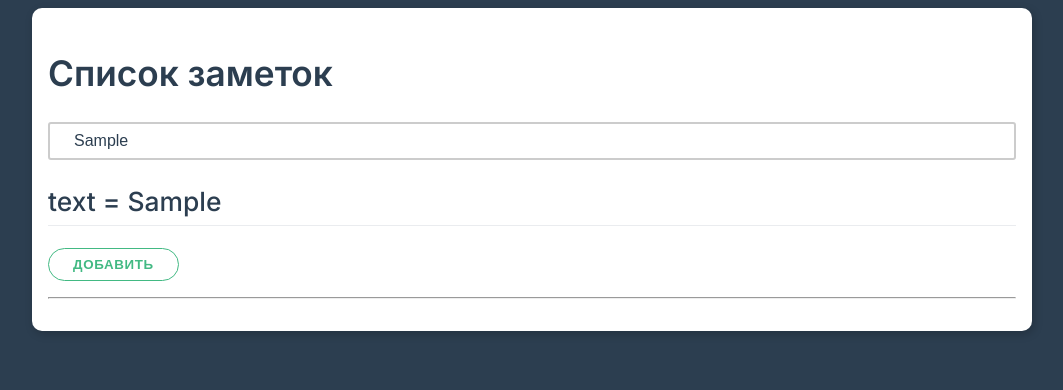
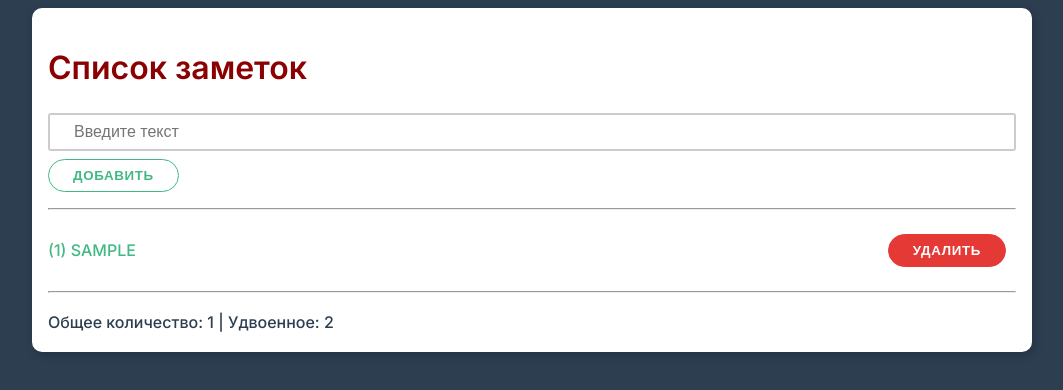
Before and after one commit to Vladislav-Chistyakov/Vue-Vladilen-Minin, a plain HTML site: page index.html in a window 1280 px wide. Both pictures are taken after typing "Sample" into the empty fields and a click on the button "ДОБАВИТЬ". Shown: the whole page, without its empty margins (108-1171 px from the left). Drawn offline with nearby package versions, Linux system fonts and the light colour scheme.

Commit message:
The module is based on the basics of vue.js completed

```diff
--- a/app.js
+++ b/app.js
@@ -4,12 +4,37 @@ const App = {
       title: 'Список заметок',
       placeholderString: 'Введите текст',
       inputValue: '',
+      notes: [],
     }
   },
   methods: {
-    changeInputHeandler(event) {
-      this.inputValue = event.target.value
+    addNewNote() {
+      if (this.inputValue !== '') {
+        this.notes.push(this.inputValue)
+        this.inputValue = ''
+      }
     },
+    deleteNote(ind) {
+      this.notes.splice(ind, 1)
+    },
+    toUpperCase(item) {
+      return item.toUpperCase()
+    },
+
+  },
+  computed: {
+    doubleCount() {
+      console.log("Povtor...")
+      return this.notes.length * 2
+    }
+  },
+  watch: {
+    inputValue(value) {
+      if (value.length > 10) {
+        this.inputValue = ''
+      }
+      console.log('resultat: ', value)
+    }
   }
 }
 
--- a/index.html
+++ b/index.html
@@ -13,15 +13,35 @@
 
   <div id="app" class="container">
     <div class="card">
-      <h1>{{ title }}</h1>
+      <h1 :style="{color: inputValue.length < 5 ? 'darkred' : 'blue',
+        fontSize: inputValue.length < 6 ? '2rem' : '1.5rem',
+      }">
+        {{ title }}
+      </h1>
       <div class="form-control">
-        <input type="text" class="" v-bind:placeholder="placeholderString"
-        v-on:input="changeInputHeandler"
+        <input type="text" class=""
+        :placeholder="placeholderString"
+        v-model="inputValue"
+        @keypress.enter="addNewNote"
         />
       </div>
-      <h2>text =  {{ inputValue }}</h2>
-      <button class="btn">Добавить</button>
+      <button class="btn" @click="addNewNote">Добавить</button>
       <hr/>
+      <ul class="list" v-if="notes.length !== 0">
+        <li class="list-item" v-for="(note, index) in notes">
+          <!--<span :class="{'primary': true, 'bold': note.length > 5}">({{ index + 1 }})  {{ toUpperCase(note) }}</span>-->
+          <span :class="['bold', {'primary': note.length > 5}]">({{ index + 1 }})  {{ toUpperCase(note) }}</span>
+
+          <button class="btn danger" @click="deleteNote(index)">Удалить</button>
+        </li>
+        <hr>
+        <li>
+          <strong>
+            Общее количество: {{notes.length}} | Удвоенное: {{ doubleCount }}
+          </strong>
+         </li>
+      </ul>
+      <div v-else-if="notes.length === 0 ">Заметок пока нет...</div>
     </div>
   </div>
 
--- a/style.css
+++ b/style.css
@@ -59,13 +59,13 @@ h3 {
     font-size: 1.35rem;
 }
 
-/*.primary {*/
-/*    color: #42b983;*/
-/*}*/
+.primary {
+   color: #42b983;
+}
 
-/*.danger {*/
-/*    color: #e53935;*/
-/*}*/
+.danger {
+   color: #e53935;
+}
 
 .btn {
     color: #42b983;
```
